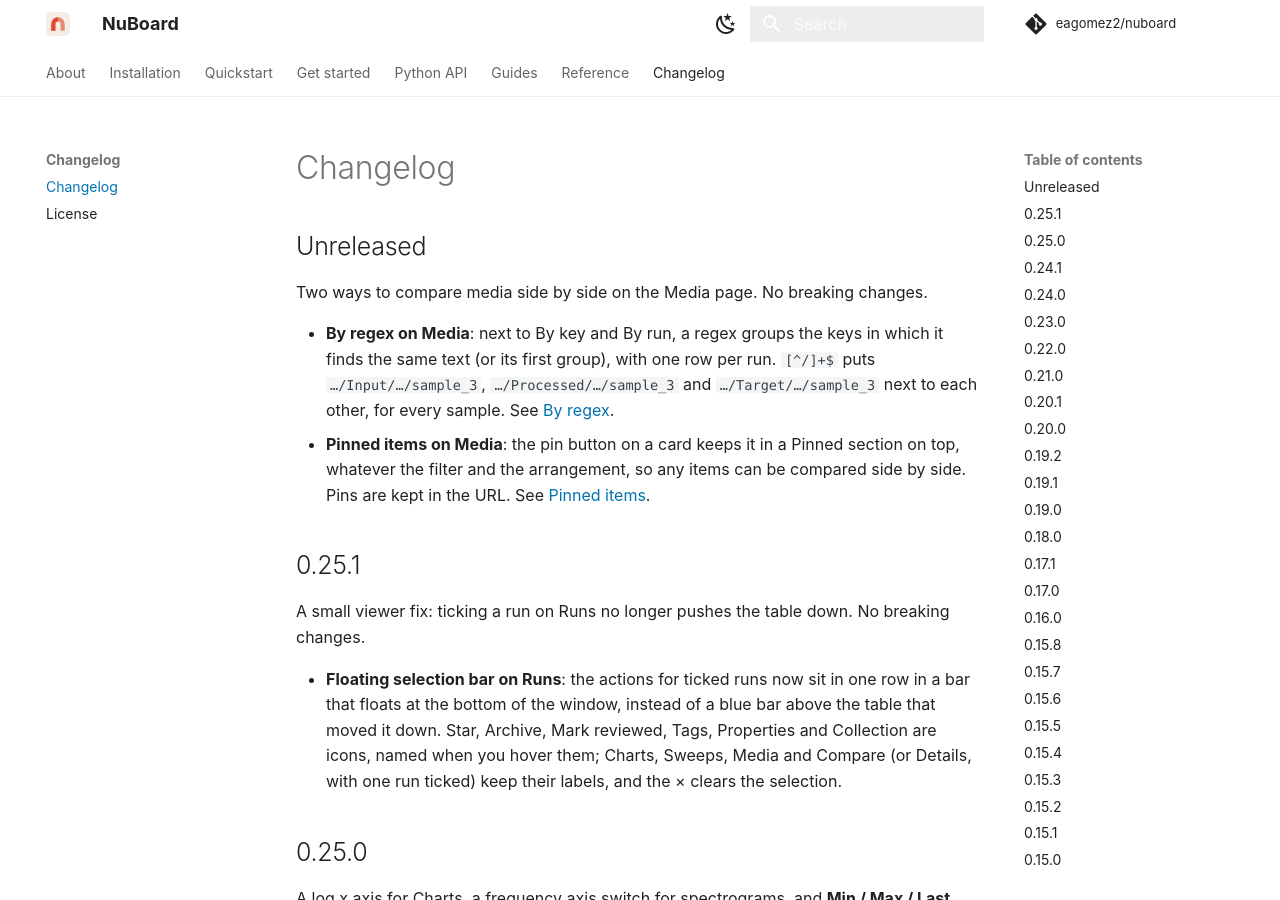
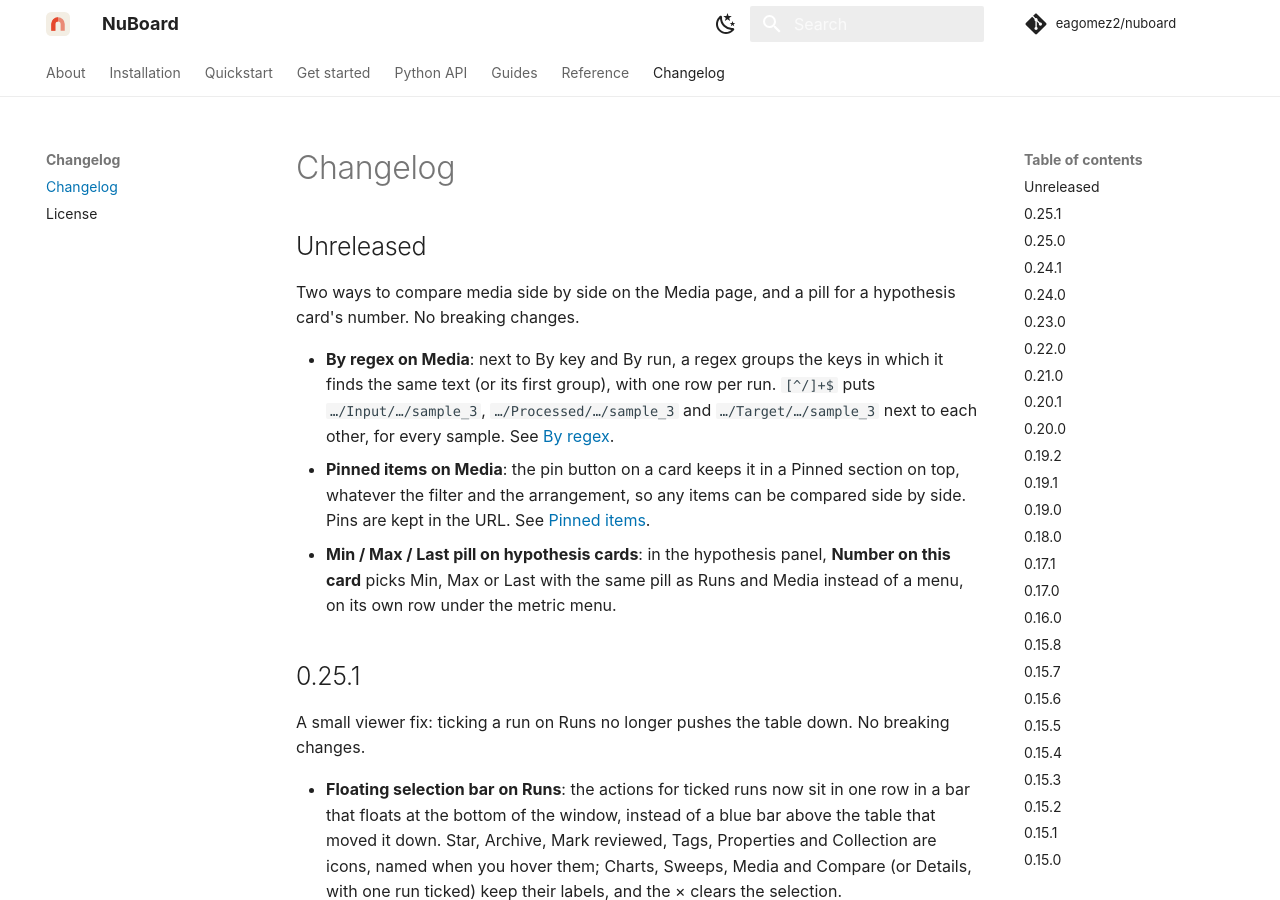
Before and after one commit to eagomez2/nuboard, an MkDocs documentation site: the page built from docs/changelog.md, in a window 1280 px wide and 900 px high. Built offline with MkDocs 1.6.1 and Material for MkDocs 9.7.7, drawn with Linux system fonts in a browser that asks for light colours; comment, search, counter and statistics services are not loaded.

Commit message:
Docs: the hypothesis card's Min / Max / Last pill, in the guide and the changelog

```diff
--- a/docs/changelog.md
+++ b/docs/changelog.md
@@ -2,8 +2,8 @@
 
 ## Unreleased
 
-Two ways to compare media side by side on the Media page. No breaking
-changes.
+Two ways to compare media side by side on the Media page, and a pill for a
+hypothesis card's number. No breaking changes.
 
 - **By regex on Media**: next to By key and By run, a regex groups the keys
   in which it finds the same text (or its first group), with one row per run.
@@ -14,6 +14,9 @@ changes.
   section on top, whatever the filter and the arrangement, so any items can be
   compared side by side. Pins are kept in the URL. See
   [Pinned items](guide/viewer.md#pinned-items).
+- **Min / Max / Last pill on hypothesis cards**: in the hypothesis panel,
+  **Number on this card** picks Min, Max or Last with the same pill as Runs
+  and Media instead of a menu, on its own row under the metric menu.
 
 ## 0.25.1
 
```
Also changed, not shown: docs/guide/hypotheses.md (+2 -1 lines).
